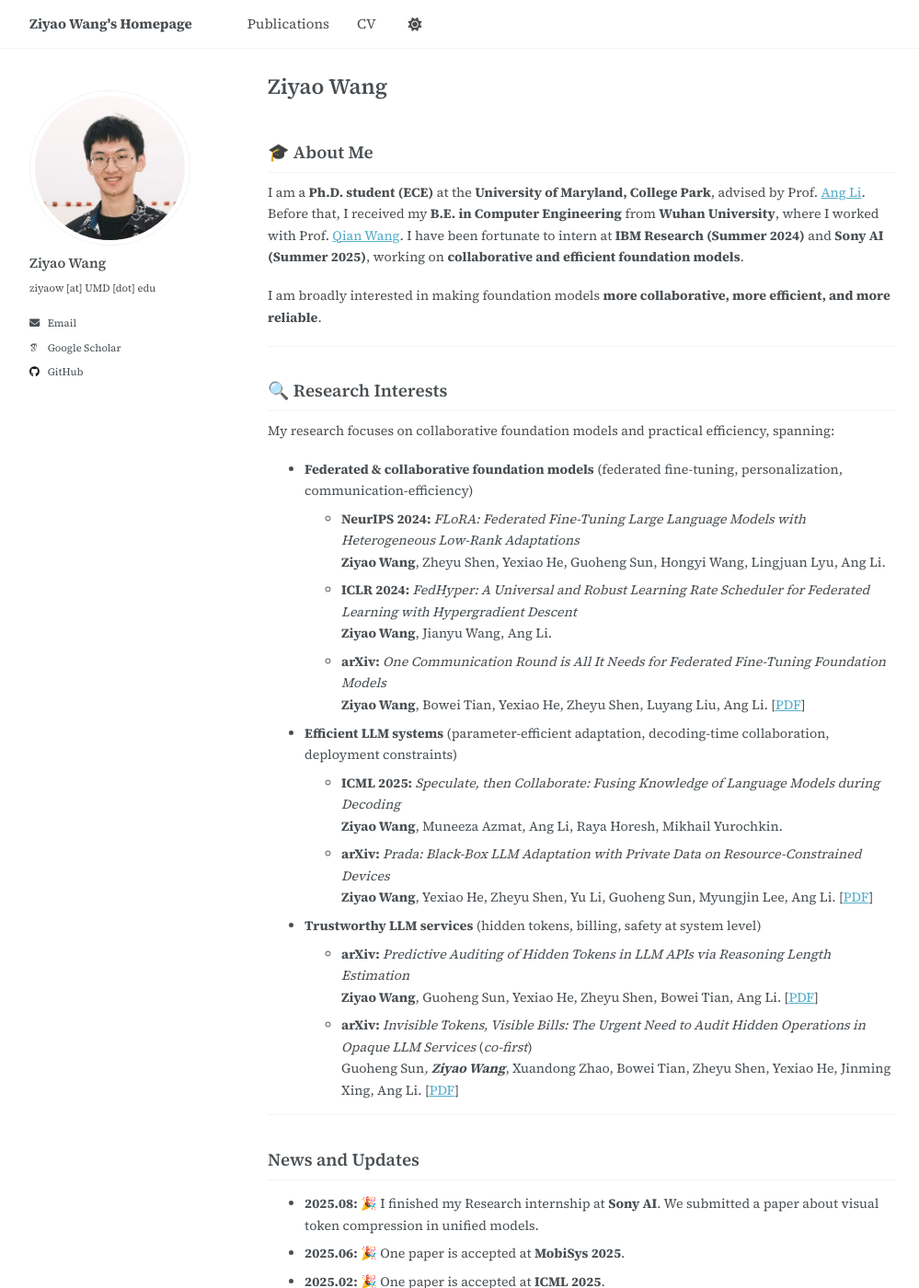
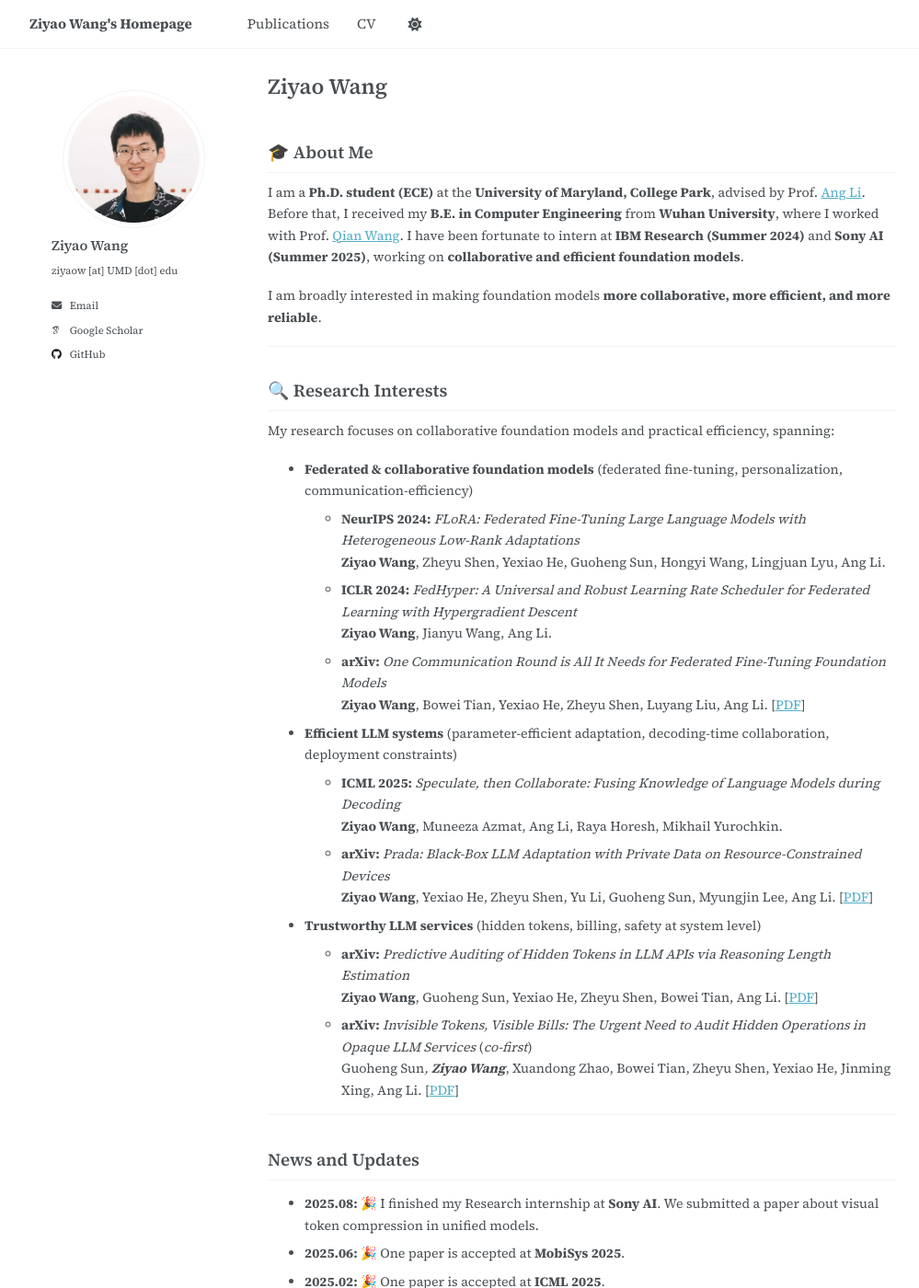
Before and after one commit to ziyaow1010/ziyaow1010.github.io, a Jekyll site: the page built from _pages/about.md, in a window 1280 px wide and 1400 px high. Shown: the whole window at 92% size, without its empty margins (32-1031 px from the left). Built offline with Jekyll 4.4.1, drawn with Linux system fonts in a browser that asks for light colours; some web fonts are replaced; a script that is not in the unit is left out.

Commit message:
Update override.css

```diff
--- a/assets/css/override.css
+++ b/assets/css/override.css
@@ -63,3 +63,14 @@ html body.layout--home .masthead__inner-wrap {
   padding-left: var(--container-pad) !important;
   padding-right: var(--container-pad) !important;
 }
+
+/* Sidebar spacing from left edge */
+.sidebar.sticky {
+  padding-left: 24px !important;   /* 想更远就加大，比如 24px */
+  padding-right: 10px !important;
+}
+
+/* Optional: avatar itself a bit inset */
+.author__avatar {
+  margin-left: 6px !important;
+}
```
